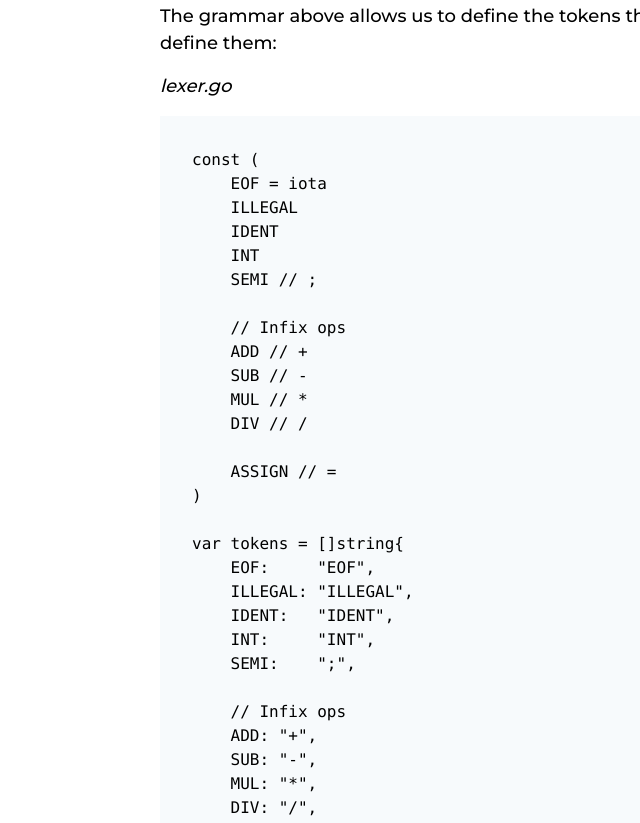
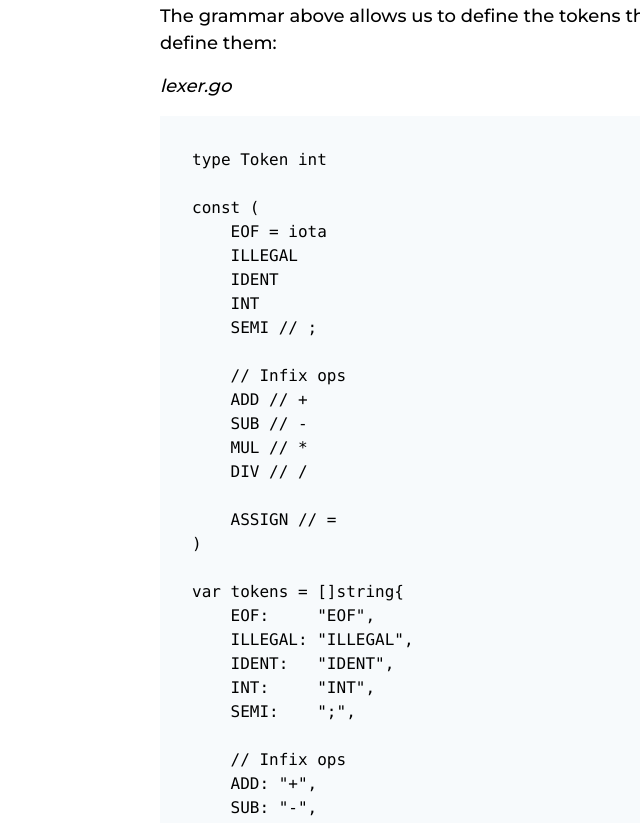
Before and after one commit to AaronRaff/aaronraff.github.io, a Gatsby site: page /blog/writing-a-lexer-in-go in a window 1280 px wide. Shown: the part 3332-4155 px from the top of the page, without its empty margins (0-640 px from the left). Built offline with nearby package versions, Linux system fonts and the light colour scheme; Gatsby itself is replaced by a stand-in of ours; some packages are replaced by stand-ins of ours; code samples lack their colours.

Commit message:
add missing line of code to post

````diff
--- a/src/posts/writing-a-lexer-in-go.md
+++ b/src/posts/writing-a-lexer-in-go.md
@@ -83,6 +83,8 @@ The grammar above allows us to define the tokens that our lexer should emit when
 
 *lexer.go*
 ```go
+type Token int
+
 const (
 	EOF = iota
 	ILLEGAL
````
